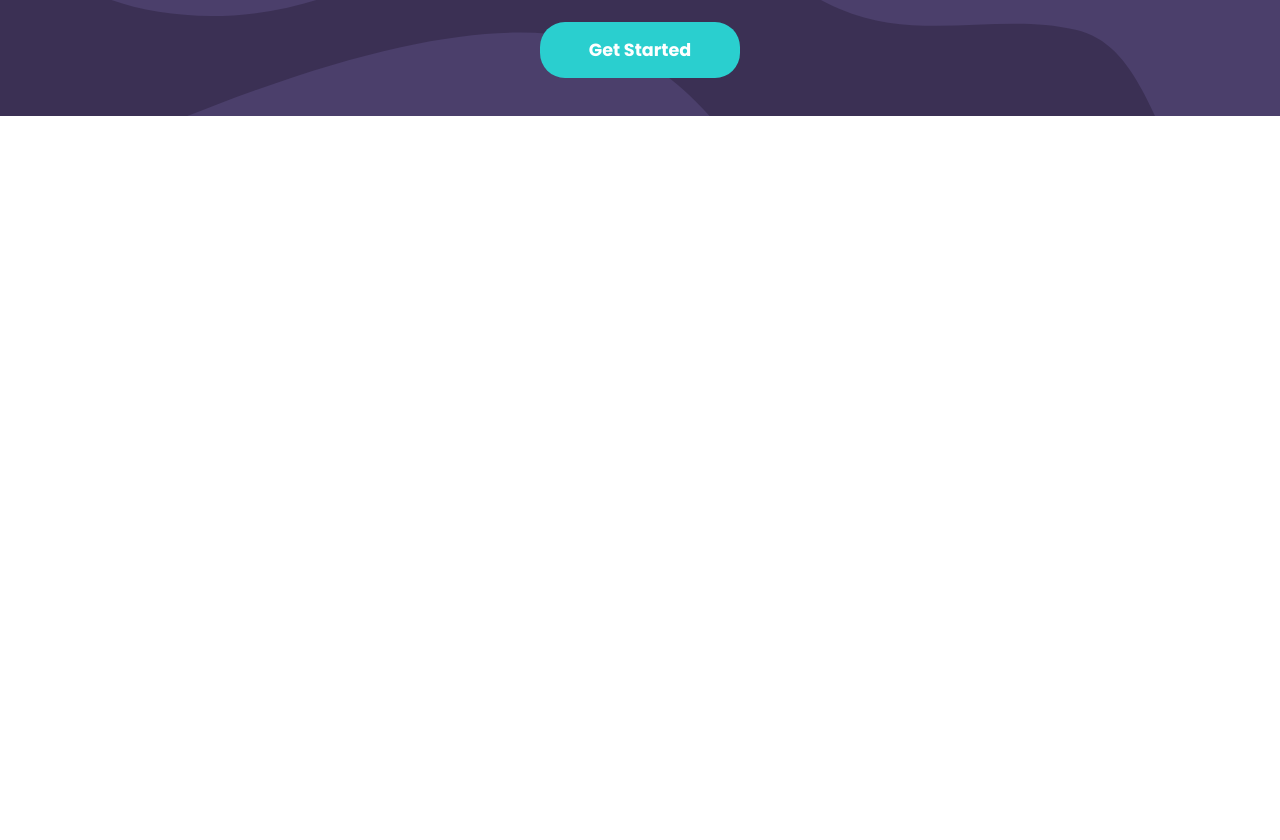
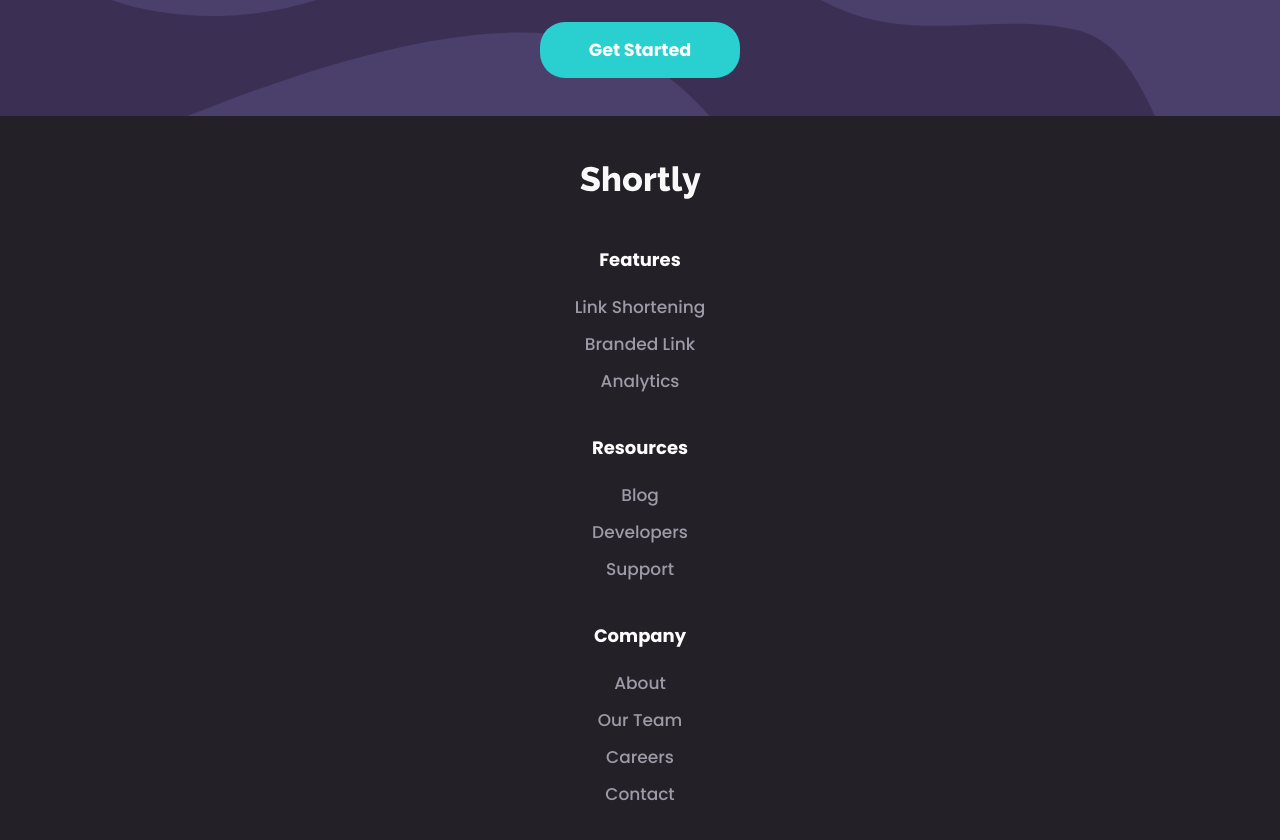
Before and after one commit to carlosqdev/url-shortening-app, a React (Vite) app: page / in a window 1280 px wide. Shown: the part 1181-2021 px from the top of the page. Before the commit the page ends 1297 px from the top, so only its background shows below. Built offline with nearby package versions, Linux system fonts and the light colour scheme.

Commit message:
Footer component with navigation

```diff
--- a/src/App.tsx
+++ b/src/App.tsx
@@ -8,6 +8,7 @@ import { CallToAction } from './components/CallToAction/CallToAction'
 
 import { RootState } from './context/app/store'
 import { getShortenLink } from './services/get-shorten-link'
+import { Footer } from './components/Footer/Footer'
 
 function App() {
   const links = useSelector((state: RootState) => state.links.value)
@@ -20,6 +21,7 @@ function App() {
         <Form shorteLink={getShortenLink} />
         <ListOfLinks links={links} />
         <CallToAction />
+        <Footer />
       </main>
     </>
   )
--- /dev/null
+++ b/src/components/Footer/Footer.css
@@ -0,0 +1,21 @@
+.footer {
+  background: var(--very_dark_violet);
+  display: flex;
+  place-content: center;
+}
+
+.footer_wrapper {
+  width: 90%;
+  padding: 50px 0px;
+  display: flex;
+  flex-direction: column;
+  align-items: center;
+}
+
+.footer_logo {
+  filter: invert(100%) sepia(100%) saturate(0%) hue-rotate(79deg) brightness(101%) contrast(103%);
+}
+
+.footer_nav {
+  /* background: red; */
+}
--- /dev/null
+++ b/src/components/Footer/Footer.tsx
@@ -0,0 +1,99 @@
+import logo from '../../assets/images/logo.svg'
+import { FooterMenu } from '../FooterMenu/FooterMenu'
+import './Footer.css'
+
+export interface Navigation {
+  title: string
+  href: string
+  subTitle?: Navigation[]
+}
+
+export const Footer = () => {
+  return (
+    <footer className='footer'>
+      <div className='footer_wrapper'>
+        <figure>
+          <img
+            className='footer_logo'
+            aria-label='logo-shortly'
+            src={logo}
+            alt='logo of Shortly'
+          />
+        </figure>
+
+        <nav className='footer_nav'>
+          <FooterMenu dataMenu={menuFeatures} />
+          <FooterMenu dataMenu={menuResources} />
+          <FooterMenu dataMenu={menuCompany} />
+        </nav>
+      </div>
+    </footer>
+  )
+}
+
+export const menuFeatures: Navigation[] = [
+  {
+    title: 'Features',
+    href: '#',
+    subTitle: [
+      {
+        title: 'Link Shortening',
+        href: '#'
+      },
+      {
+        title: 'Branded Link',
+        href: '#'
+      },
+      {
+        title: 'Analytics',
+        href: '#'
+      }
+    ]
+  }
+]
+
+const menuResources: Navigation[] = [
+  {
+    title: 'Resources',
+    href: '#',
+    subTitle: [
+      {
+        title: 'Blog',
+        href: '#'
+      },
+      {
+        title: 'Developers',
+        href: '#'
+      },
+      {
+        title: 'Support',
+        href: '#'
+      }
+    ]
+  }
+]
+
+const menuCompany: Navigation[] = [
+  {
+    title: 'Company',
+    href: '#',
+    subTitle: [
+      {
+        title: 'About',
+        href: '#'
+      },
+      {
+        title: 'Our Team',
+        href: '#'
+      },
+      {
+        title: 'Careers',
+        href: '#'
+      },
+      {
+        title: 'Contact',
+        href: '#'
+      }
+    ]
+  }
+]
--- /dev/null
+++ b/src/components/FooterMenu/FooterMenu.css
@@ -0,0 +1,27 @@
+.footer_menu {
+  display: grid;
+  gap: 20px;
+  justify-items: center;
+  margin-top: 40px;
+}
+
+.footer_menu a {
+  color: var(--white);
+  font-family: var(--family);
+  font-size: 18px;
+  font-weight: var(--bold);
+  text-decoration: none;
+}
+
+.footer_sub_menu {
+  list-style: none;
+  display: grid;
+  gap: 10px;
+  justify-items: center;
+}
+
+.footer_sub_menu a {
+  font-weight: var(--medium);
+  font-size: 17px;
+  color: var(--grayish_violet);
+}
--- /dev/null
+++ b/src/components/FooterMenu/FooterMenu.tsx
@@ -0,0 +1,22 @@
+import { Navigation } from '../Footer/Footer'
+import './FooterMenu.css'
+
+interface Props {
+  dataMenu: Navigation[]
+}
+
+export const FooterMenu = ({ dataMenu }: Props) => {
+  return (
+    <menu className='footer_menu'>
+      <a href={dataMenu[0].href}>{dataMenu[0].title}</a>
+
+      <ul className='footer_sub_menu'>
+        {dataMenu[0]?.subTitle?.map((menu) => (
+          <li key={menu.title}>
+            <a href={menu.href}>{menu.title}</a>
+          </li>
+        ))}
+      </ul>
+    </menu>
+  )
+}
```
Also changed, not shown: 1 other file (tests, documents, lock files or other folders).
